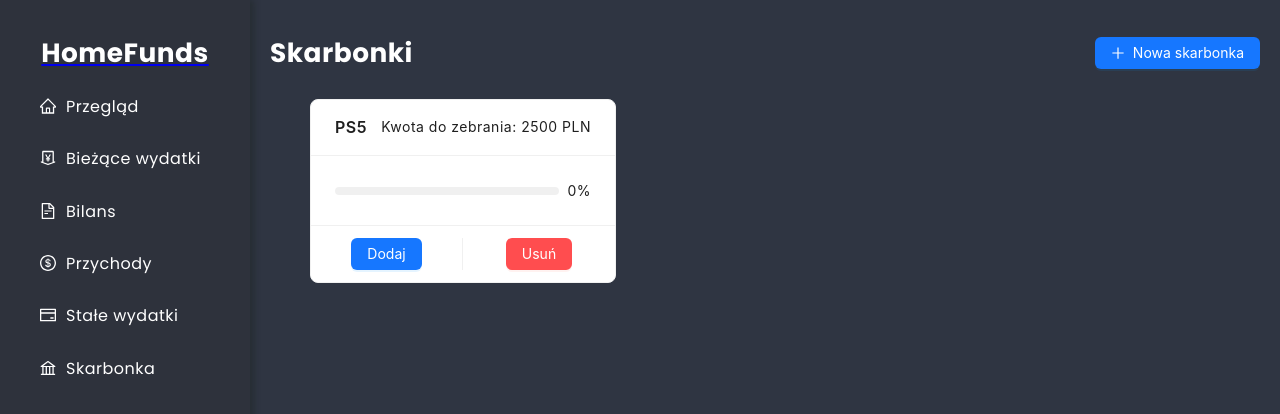
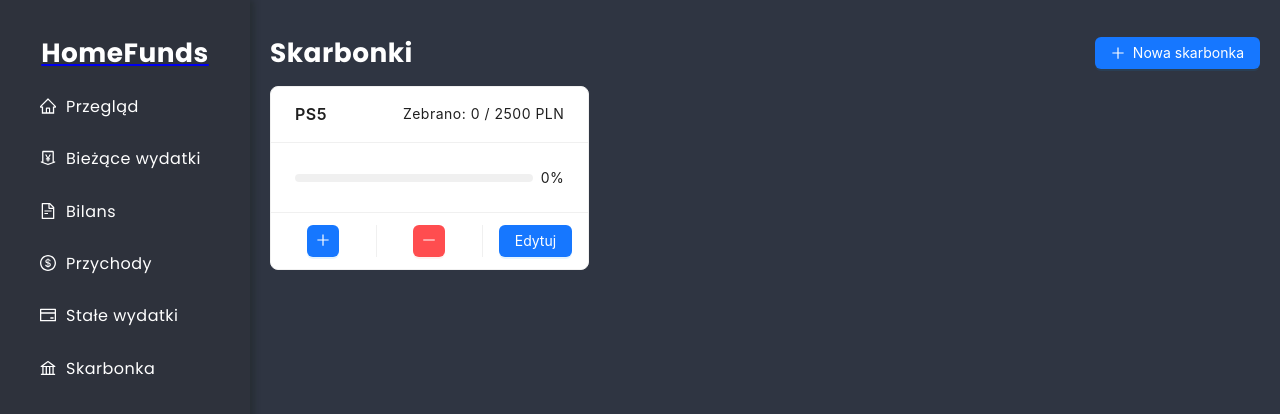
Before and after one commit to Kris87M/home-funds, a React (Create React App) app: page /pots in a window 1280 px wide. Shown: the top 414 px of the page. Built offline with nearby package versions, Linux system fonts and the light colour scheme; data requests are answered from the project's data file.

Commit message:
Unify style for Card

```diff
--- a/src/pages/Pots/Pots.js
+++ b/src/pages/Pots/Pots.js
@@ -3,7 +3,7 @@ import { addPots, getPots } from 'connector';
 import { useDispatch, useSelector  } from 'react-redux'
 import { Button, Card, Col, Form, Progress, Row } from 'antd';
 import styles from './Pots.module.scss'
-import { PlusOutlined } from '@ant-design/icons';
+import { PlusOutlined, MinusOutlined } from '@ant-design/icons';
 import AddModal from 'components/Modals/AddModal';
 
 const Pots = () => {
@@ -48,20 +48,18 @@ const Pots = () => {
         <h1>Skarbonki</h1>
         <Button type='primary' onClick={() => setIsAddModalOpen(true)}><PlusOutlined />Nowa skarbonka</Button>
       </header>
-      <ul>
-        {pots.map((pot) => (
-          <Row gutter={16} key={pot.id}>
-            <Col span={8}>
+        <Row gutter={16} >
+          {pots.map((pot) => (
+            <Col key={pot.id} span={8} style={{marginBottom: 16}}>
               <Card
-                title={pot.name}
-                extra={<p>Kwota do zebrania:  {pot.amount} PLN</p>}
-                actions={[<Button type='primary'>Dodaj</Button>, <Button type='primary' danger>Usuń</Button>]}>
-                <Progress percent={(pot.totalSaved / pot.amount) * 100} strokeColor={twoColors}/>
+                title={<div style={{ whiteSpace: 'normal' }}>{pot.name}</div>}
+                extra={<p>Zebrano: {pot.totalSaved} / {pot.amount} PLN</p>}
+                actions={[<Button type='primary' icon={<PlusOutlined />} />, <Button type='primary' danger icon={<MinusOutlined />} />, <Button type='primary'>Edytuj</Button>]}>
+                <Progress percent={((pot.totalSaved / pot.amount) * 100).toFixed()} strokeColor={twoColors}/>
               </Card>
             </Col>
-          </Row>
           ))}
-      </ul>
+        </Row>
       <AddModal
         isOpen={isAddModalOpen}
         onCancel={() => setIsAddModalOpen(false)}
```
